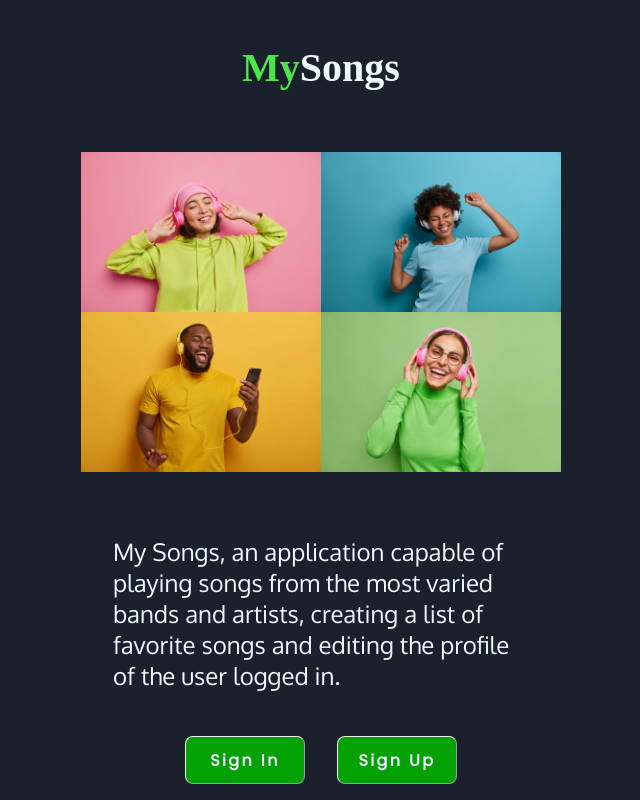
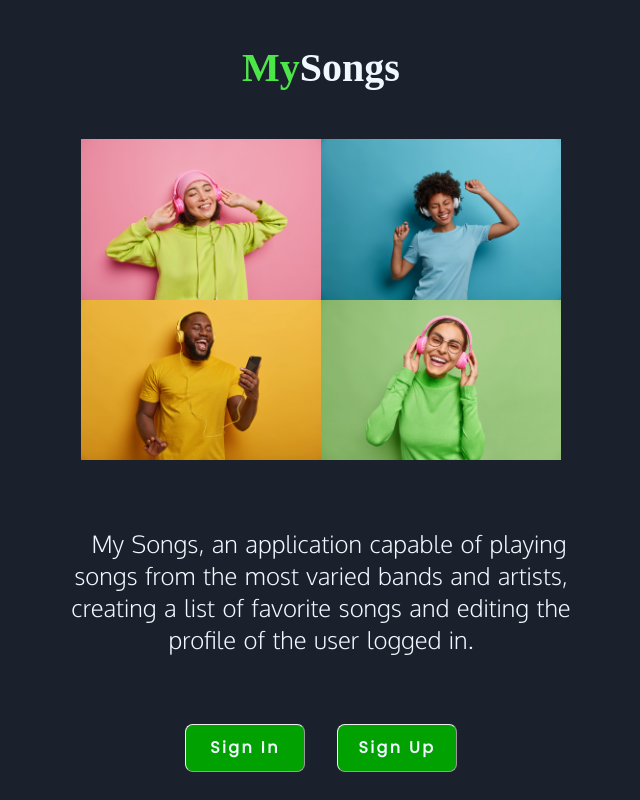
Before and after one commit to lbcamargo94/my_songs, a React (Create React App) app: page / in a window 1280 px wide. Shown: the whole page, without its empty margins (319-959 px from the left). Built offline with nearby package versions, Linux system fonts and the light colour scheme; a web font is replaced by a local one.

Commit message:
✨ feat(): implemented new features in the FormsRegister component and in the Home page, Adjusted styles.

```diff
--- a/src/components/FormsRegister.jsx
+++ b/src/components/FormsRegister.jsx
@@ -2,7 +2,6 @@ import React, { useState } from "react";
 
 // import context/provider
 import { useNavigate } from "react-router-dom";
-import { useUpdateContext } from "../utils/provider";
 
 // Import forms validation
 import {
@@ -21,6 +20,7 @@ import {
   Link,
   Text,
 } from "../styles/StyledFormsRegister";
+import { useUpdateContext } from "../utils/provider";
 
 export default function FormsRegister() {
   // States
--- a/src/pages/Home.jsx
+++ b/src/pages/Home.jsx
@@ -18,6 +18,7 @@ import {
   TextIntro,
   BoxButtons,
   Button,
+  HomeImage,
 } from "../styles/StyledHomePage";
 
 export default function Home() {
@@ -27,10 +28,10 @@ export default function Home() {
     <Container>
       <Logo />
       <BoxImage>
-        <img src={HeadPhonePink} alt="HeadPhonePink" />
-        <img src={HeadPhoneBlue} alt="HeadPhoneBlue" />
-        <img src={HeadPhoneYellow} alt="HeadPhoneYellow" />
-        <img src={HeadPhoneGreen} alt="HeadPhoneGreen" />
+        <HomeImage src={HeadPhonePink} alt="HeadPhonePink" />
+        <HomeImage src={HeadPhoneBlue} alt="HeadPhoneBlue" />
+        <HomeImage src={HeadPhoneYellow} alt="HeadPhoneYellow" />
+        <HomeImage src={HeadPhoneGreen} alt="HeadPhoneGreen" />
       </BoxImage>
       <BoxIntro>
         <TextIntro>
--- a/src/styles/StyledHomePage.js
+++ b/src/styles/StyledHomePage.js
@@ -6,9 +6,16 @@ export const Container = styled.section`
   flex-direction: column;
   height: 100%;
   justify-content: center;
-  max-height: 900px;
   max-width: 600px;
   width: 100%;
+`;
+
+export const BoxLogo = styled.div`
+  display: flex;
+  align-items: center;
+  justify-content: center;
+  margin: 0 auto;
+  height: 10rem;
 `;
 
 export const BoxImage = styled.div`
@@ -20,10 +27,10 @@ export const BoxImage = styled.div`
   justify-content: center;
   margin: 1rem;
   width: 80%;
+`;
 
-  img {
-    max-width: 50%;
-  }
+export const HomeImage = styled.img`
+  max-width: 50%;
 `;
 
 export const BoxIntro = styled.div`
@@ -33,16 +40,21 @@ export const BoxIntro = styled.div`
   flex-direction: row;
   justify-content: space-betwen;
   margin-top: 3rem;
-  margin: 1rem;
-  max-width: 80%;
+  margin: 1rem 0;
+  max-width: 90%;
   min-height: 200px;
-  padding: 2rem;
+  padding: 1rem;
 `;
 
 export const TextIntro = styled.p`
   font-family: "Oxygen", sans-serif;
   font-size: 1.5rem;
-  height: 100%;
+  font-weight: 200;
+  width: 100%;
+  text-indent: 1rem;
+  text-align: center;
+  word-spacing: 0.125rem;
+  line-height: 2rem;
 `;
 
 export const BoxButtons = styled.div`
--- a/src/styles/StyledLogo.js
+++ b/src/styles/StyledLogo.js
@@ -3,7 +3,7 @@ import styled from "styled-components";
 export const Box = styled.div`
   align-items: center;
   display: flex;
-  height: 100%;
+  margin: 2rem auto;
   justify-content: center;
   width: 100%;
 `;
```
